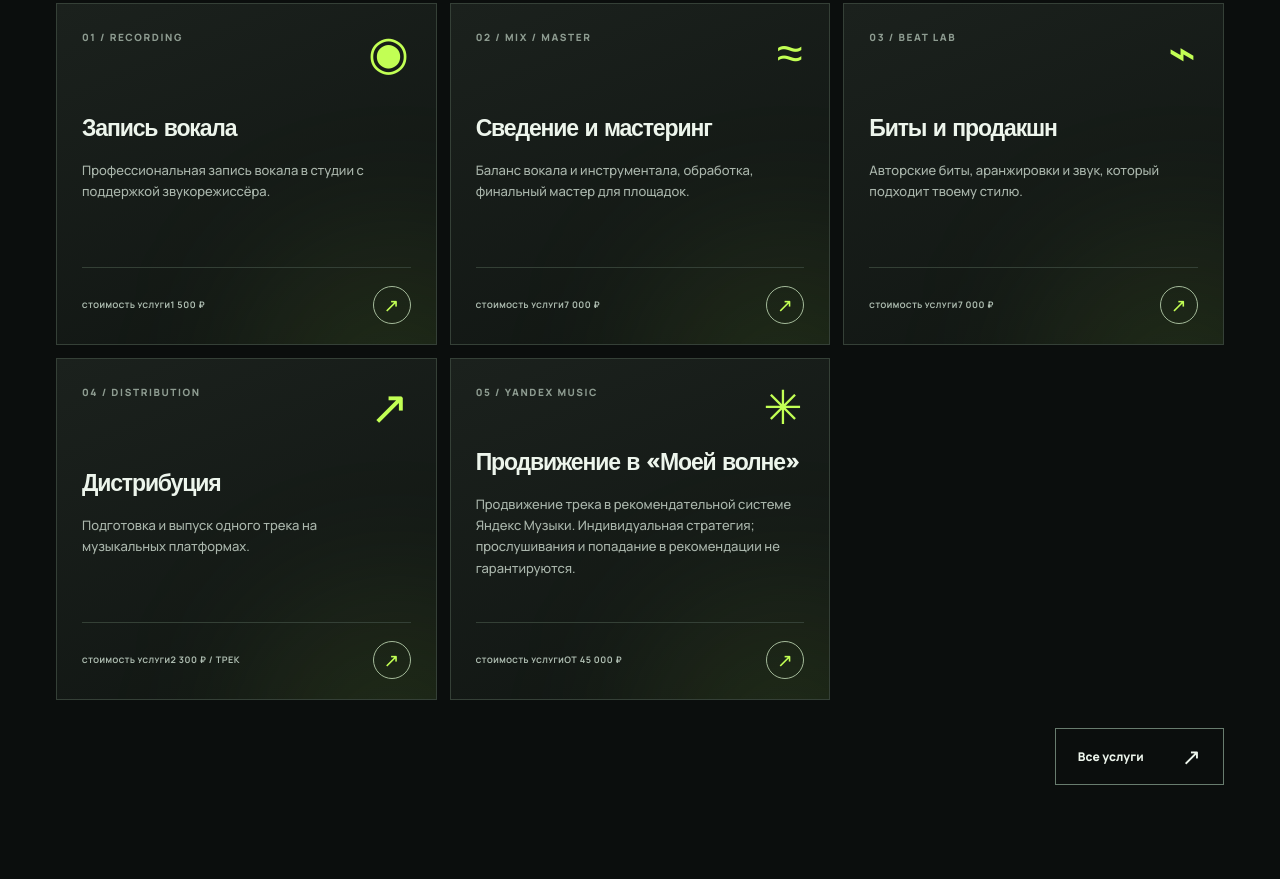
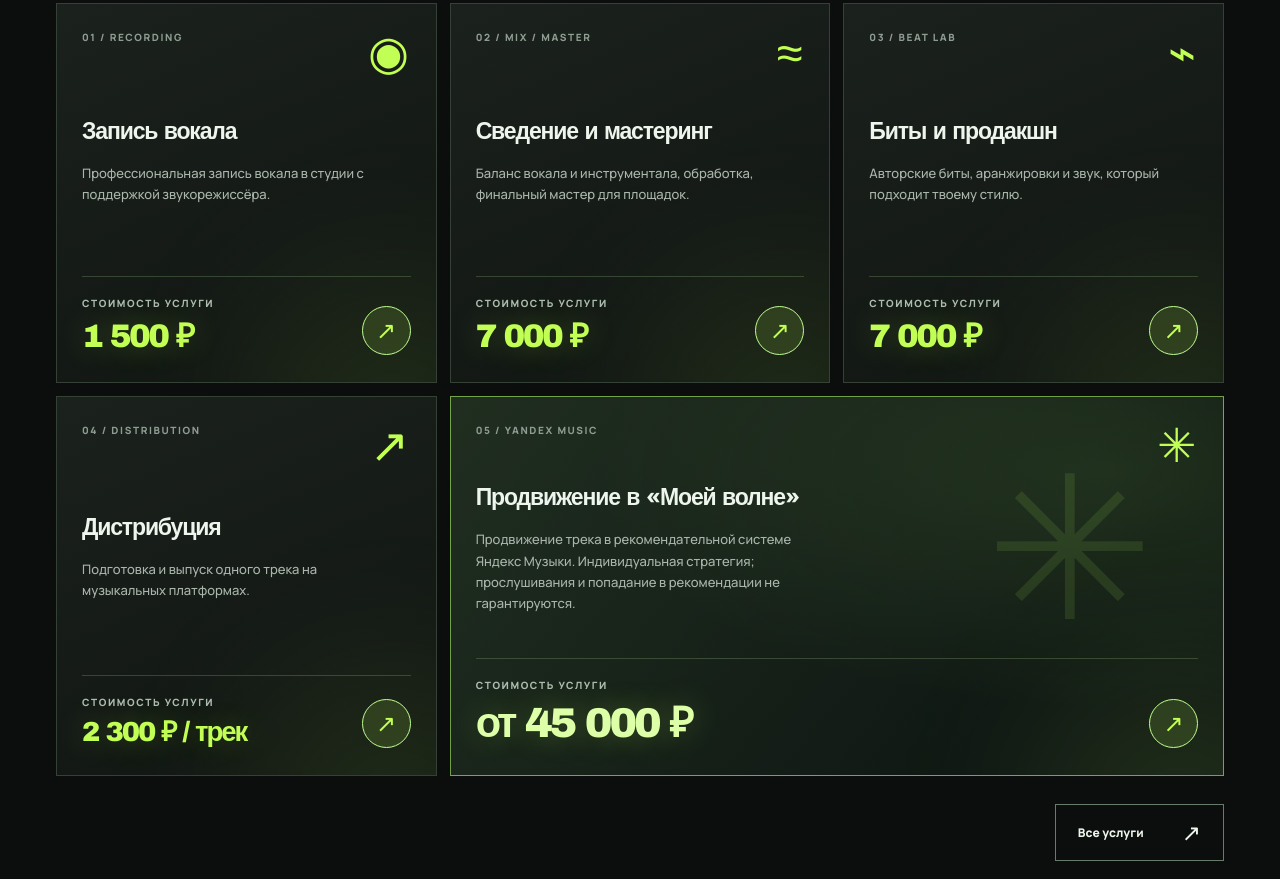
Before and after one commit to soulwey/young-sound-site, a website: page index.html in a window 1280 px wide. Shown: the part 1274-2153 px from the top of the page. Drawn offline with Linux system fonts and the light colour scheme; a web font is replaced by a local one.

Commit message:
Enlarge service prices and make 45,000 RUB My Wave promotion stand out

```diff
--- a/styles.css
+++ b/styles.css
@@ -185,3 +185,87 @@ em{color:var(--acid);font-style:normal}.live-dot,.status-orbit{display:inline-bl
 @media(prefers-reduced-motion:reduce){.case-featured .case-art:before{animation:none}}
 
 .case-actions{display:flex;align-items:center;gap:12px 24px;flex-wrap:wrap}.case-actions .case-promo-link{color:#caff76;font-weight:900}.case-actions .case-link{width:max-content;max-width:100%;display:inline-block;margin-bottom:4px}
+
+
+/* YS: clearly visible tariff labels – 2026-10 update */
+.service-card{min-height:380px;padding-bottom:27px}
+.service-card .service-bottom{
+  display:flex;
+  align-items:flex-end;
+  justify-content:space-between;
+  gap:18px;
+  margin-top:28px;
+  padding-top:20px;
+  border-top:1px solid #6b885b68;
+  letter-spacing:normal;
+}
+.service-price-wrap{
+  min-width:0;
+  display:flex;
+  flex-direction:column;
+  align-items:flex-start;
+  gap:8px;
+  position:relative;
+}
+.service-price-wrap small{
+  color:#aebcaf;
+  font:800 10px/1.2 var(--body);
+  letter-spacing:.16em;
+  text-transform:uppercase;
+}
+.service-card .service-price{
+  font:900 clamp(25px,2.55vw,39px)/1.18 var(--display);
+  letter-spacing:-.075em;
+  text-transform:none;
+  color:#c2ff54;
+  text-shadow:0 0 30px #b7ff5141;
+  display:block;
+  overflow-wrap:break-word;
+}
+.service-card:nth-child(4) .service-price{font-size:clamp(22px,2.15vw,32px)}
+.service-card .circle-link{
+  width:49px;height:49px;min-width:49px;
+  font-size:24px;
+  border-color:#bfff90;
+  background:#b7ff5820;
+}
+.services-grid>.service-card:nth-child(5){
+  grid-column:span 2;
+  border-color:#b4ff6b95;
+  background:
+    radial-gradient(ellipse at 85% 20%,#6fac4b28 0,transparent 55%),
+    linear-gradient(130deg,#202e20,#101814 75%);
+}
+.services-grid>.service-card:nth-child(5)::after{
+  content:'✳';position:absolute;right:9%;top:14%;
+  font:200px/1 Arial;color:#b7ff5a1c;
+  pointer-events:none;z-index:-1;
+}
+.services-grid>.service-card:nth-child(5) .service-price{
+  font-size:clamp(31px,3.25vw,51px);
+  color:#dcffa7;
+}
+.mini-prices>a{padding:27px;gap:20px}
+.mini-prices>a>div{gap:14px;min-width:0}
+.mini-prices>a .mini-price{
+  color:#c2ff54;
+  font:900 clamp(24px,2.1vw,34px)/1.15 var(--display);
+  letter-spacing:-.06em;
+  text-transform:none;
+  overflow-wrap:anywhere;
+}
+.mini-prices>a:hover{border-color:#b5ff72;box-shadow:0 0 25px #b8ff4c16}
+@media(max-width:950px){
+  .service-card{min-height:370px}
+  .service-card .service-price{font-size:clamp(24px,3.2vw,34px)}
+  .services-grid>.service-card:nth-child(5) .service-price{font-size:clamp(30px,4.6vw,44px)}
+}
+@media(max-width:640px){
+  .services-grid>.service-card:nth-child(5){grid-column:span 1}
+  .services-grid>.service-card:nth-child(5)::after{font-size:130px}
+  .service-card{min-height:325px}
+  .service-card .service-price{font-size:clamp(26px,7vw,36px)}
+  .service-card:nth-child(4) .service-price{font-size:clamp(22px,6vw,31px)}
+  .services-grid>.service-card:nth-child(5) .service-price{font-size:clamp(31px,8vw,43px)}
+  .mini-prices>a .mini-price{font-size:clamp(23px,6.5vw,32px)}
+}
```
